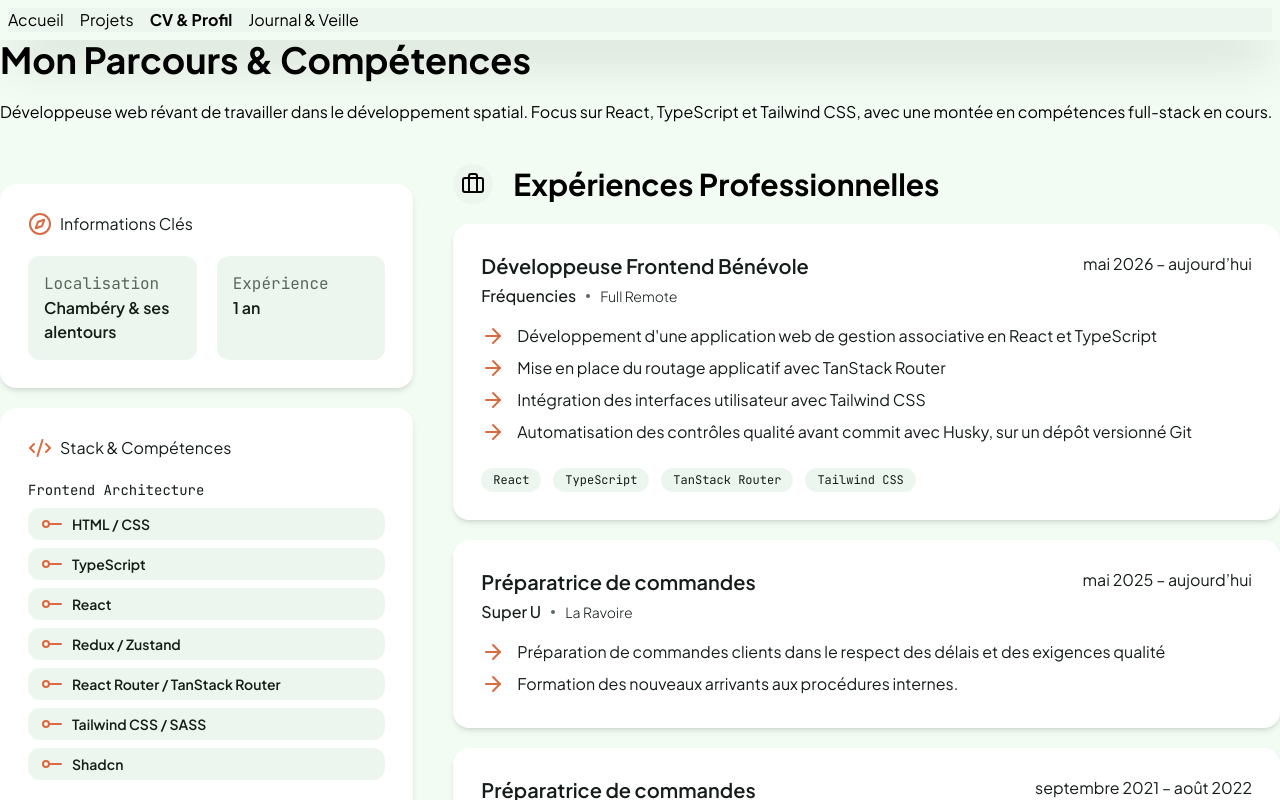
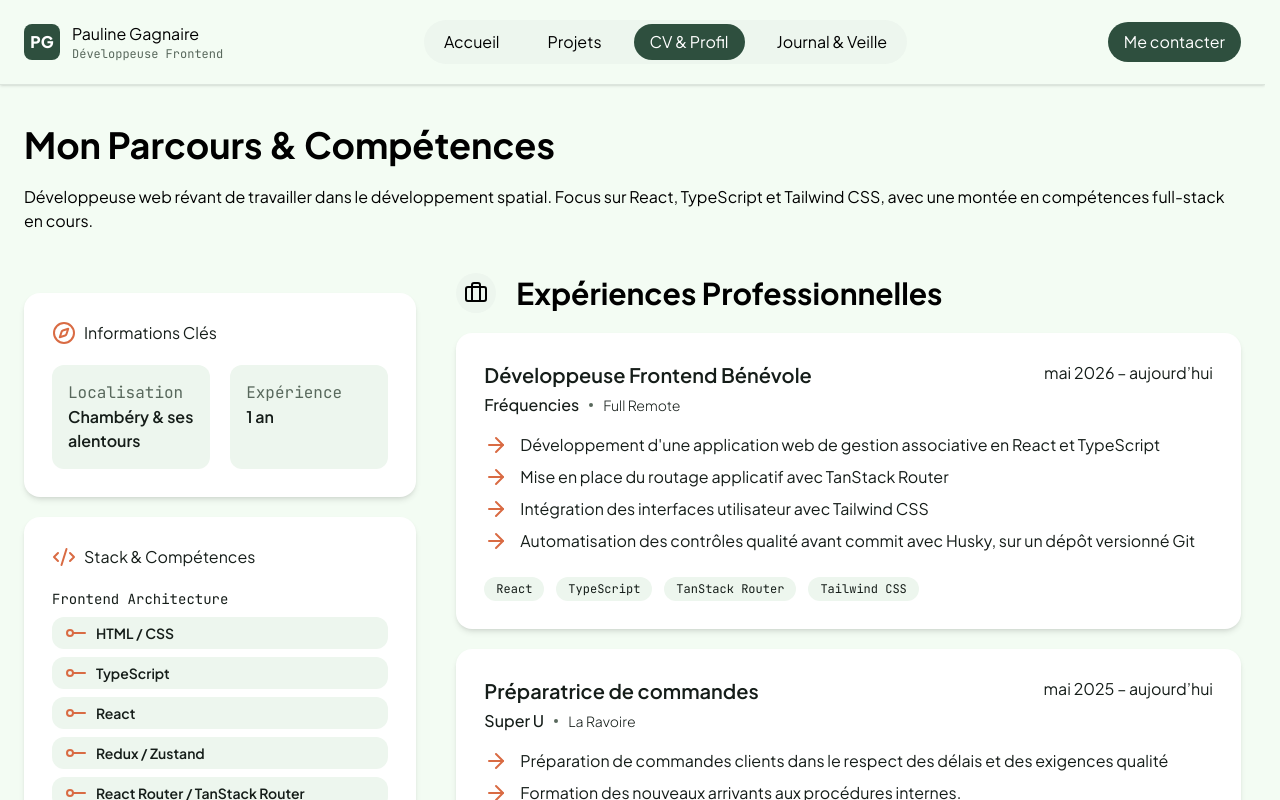
Before and after one commit to ShumiFr/mon-portfolio, a React (Vite) app: page /cv in a window 1280 px wide. Shown: the top 800 px of the page. Built offline with nearby package versions, Linux system fonts and the light colour scheme.

Commit message:
navbar terminé

```diff
--- a/index.html
+++ b/index.html
@@ -1,5 +1,5 @@
 <!doctype html>
-<html lang="en">
+<html lang="fr">
   <head>
     <meta charset="UTF-8" />
     <link rel="icon" type="image/svg+xml" href="/favicon.svg" />
@@ -7,7 +7,7 @@
     <link rel="preconnect" href="https://fonts.googleapis.com">
     <link rel="preconnect" href="https://fonts.gstatic.com" crossorigin>
     <link href="https://fonts.googleapis.com/css2?family=JetBrains+Mono:ital,wght@0,100..800;1,100..800&family=Plus+Jakarta+Sans:ital,wght@0,200..800;1,200..800&display=swap" rel="stylesheet">
-    <title>mon-portfolio</title>
+    <title>Pauline GAGNAIRE - Développeuse Frontend</title>
   </head>
   <body>
     <div id="root"></div>
--- a/src/features/NavBar.tsx
+++ b/src/features/NavBar.tsx
@@ -1,26 +1,44 @@
 import { Link } from "@tanstack/react-router";
+import cv from "../data/cv";
+
+type Lien = { to: string; label: string };
+
+const LIENS: Lien[] = [
+  { to: "/", label: "Accueil" },
+  { to: "/projets", label: "Projets" },
+  { to: "/cv", label: "CV & Profil" },
+  { to: "/blog", label: "Journal & Veille" },
+];
 
 const NavBar = () => {
   return (
-    <header className="p-2 shadow-2xl">
-      <div></div>
+    <header className="bg-fond border-b border-surface-fonce shadow-sm py-5">
+      <div className="flex items-center justify-between max-w-site mx-auto px-6">
+        <Link className=" items-center flex gap-3" to="/">
+          <span className="font-extrabold bg-primaire text-white rounded-lg size-9 grid place-items-center">
+            {cv.profil.prenom[0]}
+            {cv.profil.nom[0]}
+          </span>
+          <div className="flex flex-col">
+            <span>
+              {cv.profil.prenom} {cv.profil.nom}
+            </span>
+            <span className="font-jet text-xs text-texte-doux">{cv.profil.metier}</span>
+          </div>
+        </Link>
 
-      <nav className="flex gap-4 bg-surface">
-        <Link to="/" className="[&.active]:font-bold">
-          Accueil
-        </Link>
-        <Link to="/projets" className="[&.active]:font-bold">
-          Projets
-        </Link>
-        <Link to="/cv" className="[&.active]:font-bold">
-          CV & Profil
-        </Link>
-        <Link to="/blog" className="[&.active]:font-bold">
-          Journal & Veille
-        </Link>
-      </nav>
+        <nav className="flex gap-4 bg-surface rounded-full p-1">
+          {LIENS.map((lien) => (
+            <Link key={lien.label} to={lien.to} className="transition-colors hover:bg-surface-fonce [&.active]:bg-primaire [&.active]:text-white rounded-full px-4 py-1.5">
+              {lien.label}
+            </Link>
+          ))}
+        </nav>
 
-      <div></div>
+        <a className="transition-opacity hover:opacity-90 bg-primaire text-white rounded-full px-4 py-2" href={`mailto:${cv.profil.email}`}>
+          Me contacter
+        </a>
+      </div>
     </header>
   );
 };
--- a/src/index.css
+++ b/src/index.css
@@ -10,13 +10,11 @@
   --color-texte: #151d19;
   --color-texte-doux: #58685c;
   --color-primaire: #2e4f3e;
-}
 
-#root {
-  max-width: 1400px;
-  margin: auto;
+  --container-site: 1400px;
 }
 
 html {
   background-color: var(--color-fond);
+  scrollbar-gutter: stable;
 }
--- a/src/routes/__root.tsx
+++ b/src/routes/__root.tsx
@@ -7,11 +7,12 @@ const RootLayout = () => (
   <>
     <NavBar />
 
-    <main>
+    <main className="max-w-site mx-auto px-6">
       <Outlet />
     </main>
 
-    <footer>
+    <footer className="bg-fond">
+      <div className="max-w-site mx-auto px-6">
         {cv.profil.github && (
           <a target="_blank" href={cv.profil.github}>
             Github
@@ -22,6 +23,7 @@ const RootLayout = () => (
             Linkedin
           </a>
         )}
+      </div>
     </footer>
     <TanStackRouterDevtools />
   </>
--- a/src/routes/cv.tsx
+++ b/src/routes/cv.tsx
@@ -17,7 +17,7 @@ function CV() {
 
   return (
     <>
-      <header>
+      <header className="mt-10">
         <h1 className="text-4xl font-bold mb-5">Mon Parcours & Compétences</h1>
         <p className="mb-10">{cv.profil.description}</p>
       </header>
```
Lines whose indentation alone changed are shown as unchanged.
